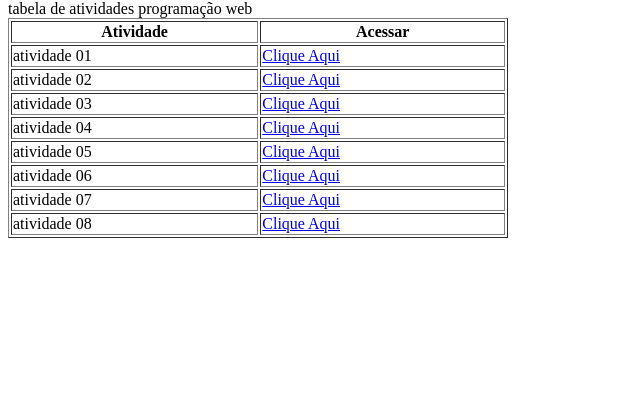
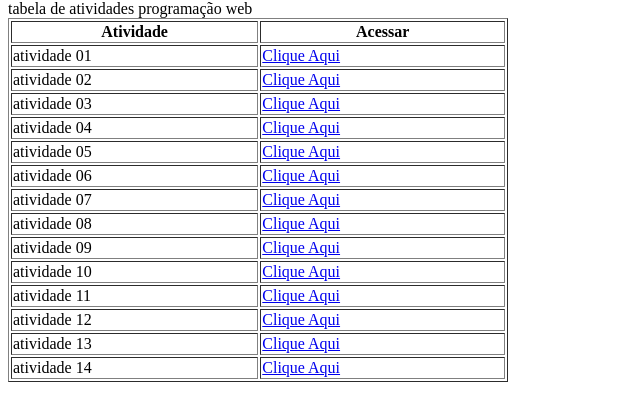
Before and after one commit to ifpizonasul/antoniofrancisco, a plain HTML site: page index.html in a window 1280 px wide. Shown: the part 66-486 px from the top of the page, without its empty margins (0-640 px from the left). Drawn offline with Linux system fonts and the light colour scheme.

Commit message:
projeto
projeto

```diff
--- a/index.html
+++ b/index.html
@@ -59,6 +59,42 @@
 			<td><a href="Atividade08/index.html">Clique Aqui</a></td>
 		</tr>
 
+		<tr>
+			<td>atividade 09</td>
+			<td><a href="Atividade09/index.html">Clique Aqui</a></td>
+		</tr>
+
+		<tr>
+			<td>atividade 10</td>
+			<td><a href="Atividade10/index.html">Clique Aqui</a></td>
+		</tr>
+		<tr>
+			<td>atividade 11</td>
+			<td><a href="Atividade11/index.html">Clique Aqui</a></td>
+		</tr>
+		<tr>
+			<td>atividade 12</td>
+			<td><a href="Atividade12/index.html">Clique Aqui</a></td>
+		</tr>
+		<tr>
+			<td>atividade 13</td>
+			<td><a href="Atividade13/index.html">Clique Aqui</a></td>
+		</tr>
+		<tr>
+			<td>atividade 14</td>
+			<td><a href="Atividade14/index.html">Clique Aqui</a></td>
+		</tr>
+
+
+
+
+
+
+
+
+
+
+
 	</table>
 
 </body>
```
Also changed, not shown: Atividade08/index.html (+9 -5 lines).
